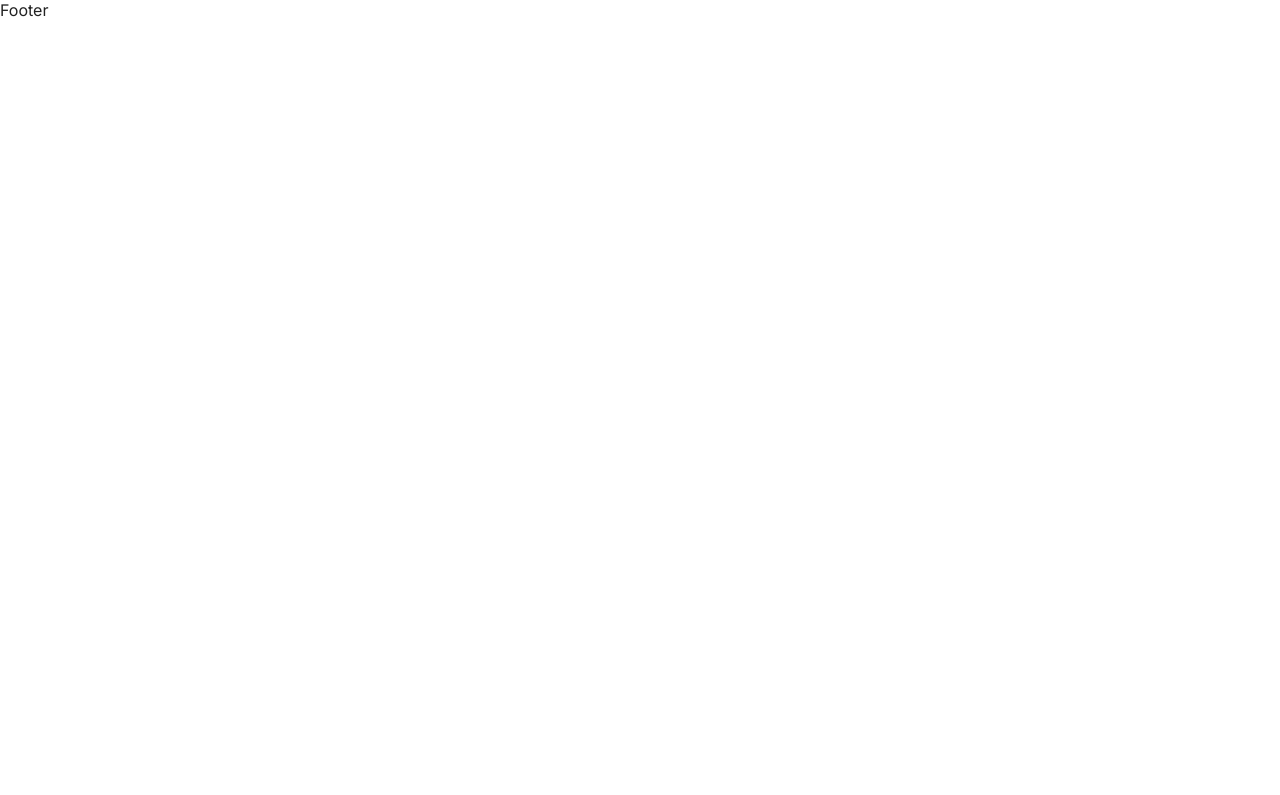
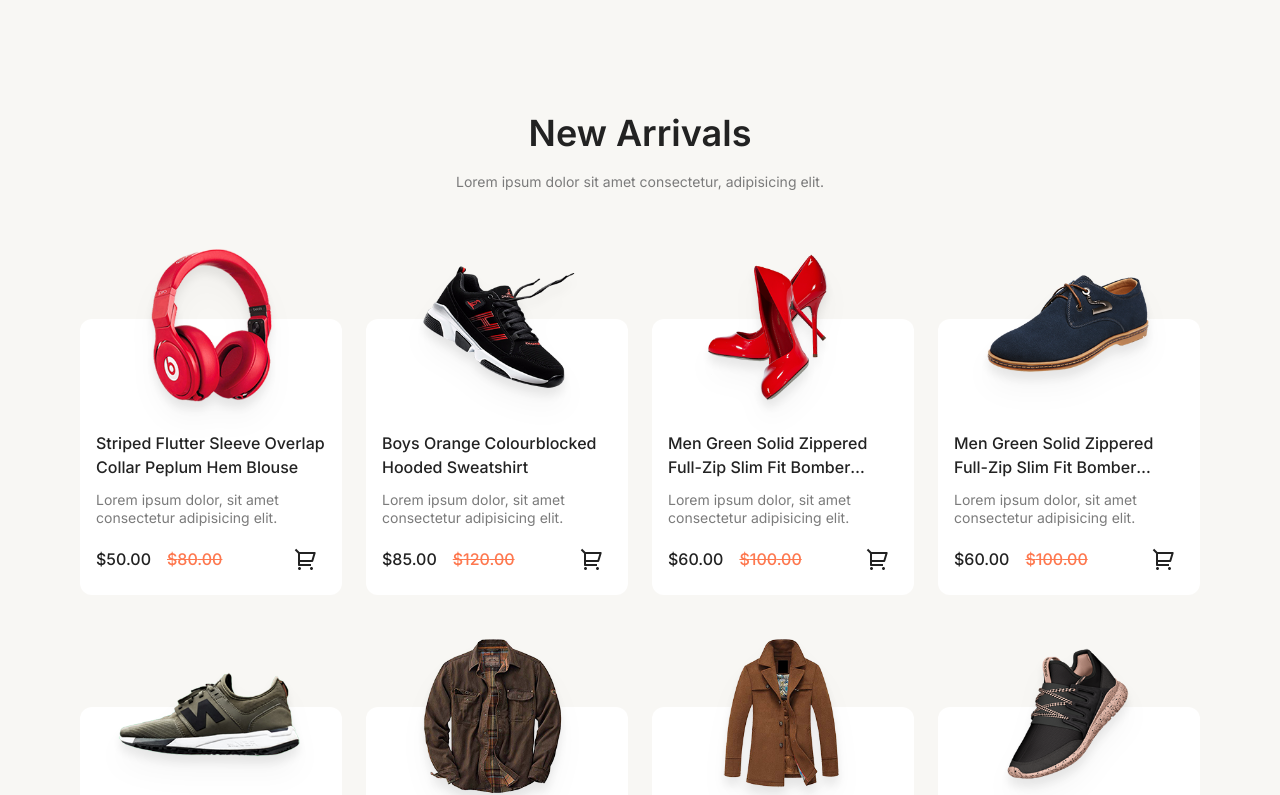
Before and after one commit to Miran-Ahmad/cartNet-ecommerce, a React (Vite) app in the folder frontend/: page / in a window 1280 px wide. Shown: the part 2783-3578 px from the top of the page. Before the commit the page ends 2805 px from the top, so only its background shows below. Built offline with nearby package versions, Linux system fonts and the light colour scheme; a web font is replaced by a local one.

Commit message:
New Arrivals

```diff
--- a/frontend/src/components/NewArrivals.jsx
+++ b/frontend/src/components/NewArrivals.jsx
@@ -1,9 +1,29 @@
-import React from 'react'
+import React from "react";
+import LATEST from "../assets/latest";
+import Item from "./Item";
 
 const NewArrivals = () => {
   return (
-    <div>NewArrivals</div>
-  )
-}
+    <section className="max-padd-container bg-primary p-12 xl:py-28">
+      <div className="text-center max-w-xl mx-auto">
+        <h3 className="h3">New Arrivals</h3>
+        <p>Lorem ipsum dolor sit amet consectetur, adipisicing elit.</p>
+      </div>
+      {/* container */}
+      <div className="grid grid-cols-1 xs:grid-cols-2 md:grid-cols-3 xl:grid-cols-4 gap-6 gap-y-28 mt-32">
+        {LATEST.map((item) => (
+          <Item
+            key={item.id}
+            id={item.id}
+            name={item.name}
+            image={item.image}
+            new_price={item.new_price}
+            old_price={item.old_price}
+          />
+        ))}
+      </div>
+    </section>
+  );
+};
 
-export default NewArrivals
+export default NewArrivals;
--- a/frontend/src/pages/Home.jsx
+++ b/frontend/src/pages/Home.jsx
@@ -1,18 +1,20 @@
-import React from 'react'
-import Hero from '../components/Hero'
-import About from '../components/About'
-import PopularProducts from '../components/PopularProducts'
-import Offer from '../components/Offer'
+import React from "react";
+import Hero from "../components/Hero";
+import About from "../components/About";
+import PopularProducts from "../components/PopularProducts";
+import Offer from "../components/Offer";
+import NewArrivals from "../components/NewArrivals";
 
 const Home = () => {
   return (
     <>
       <Hero />
       <About />
-      <PopularProducts/>
+      <PopularProducts />
       <Offer />
+      <NewArrivals />
     </>
-  )
-}
+  );
+};
 
-export default Home
+export default Home;
```
